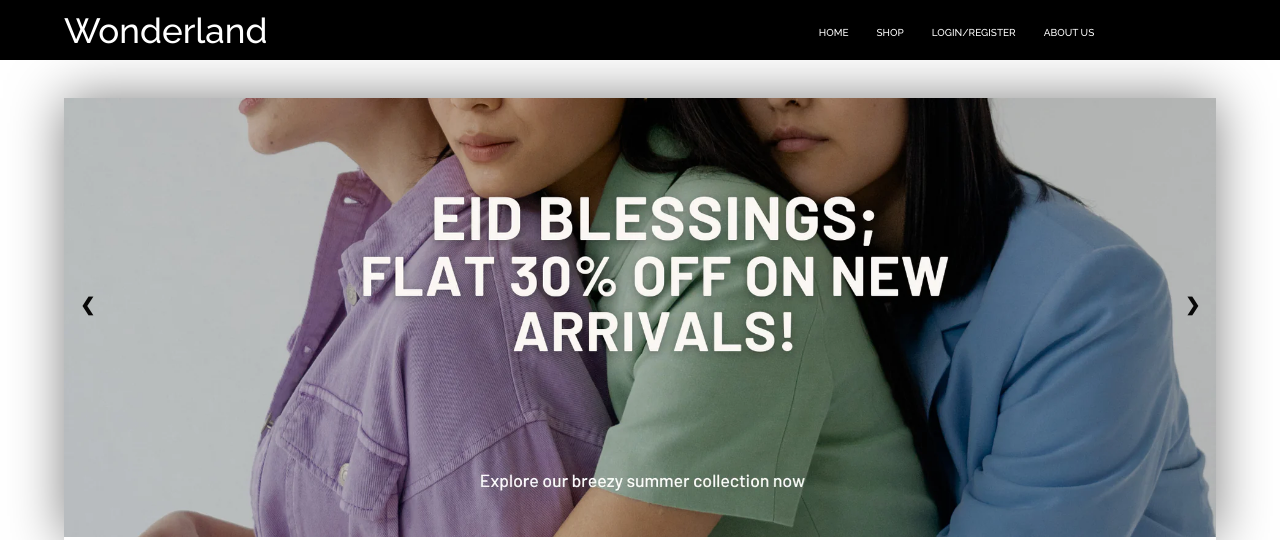
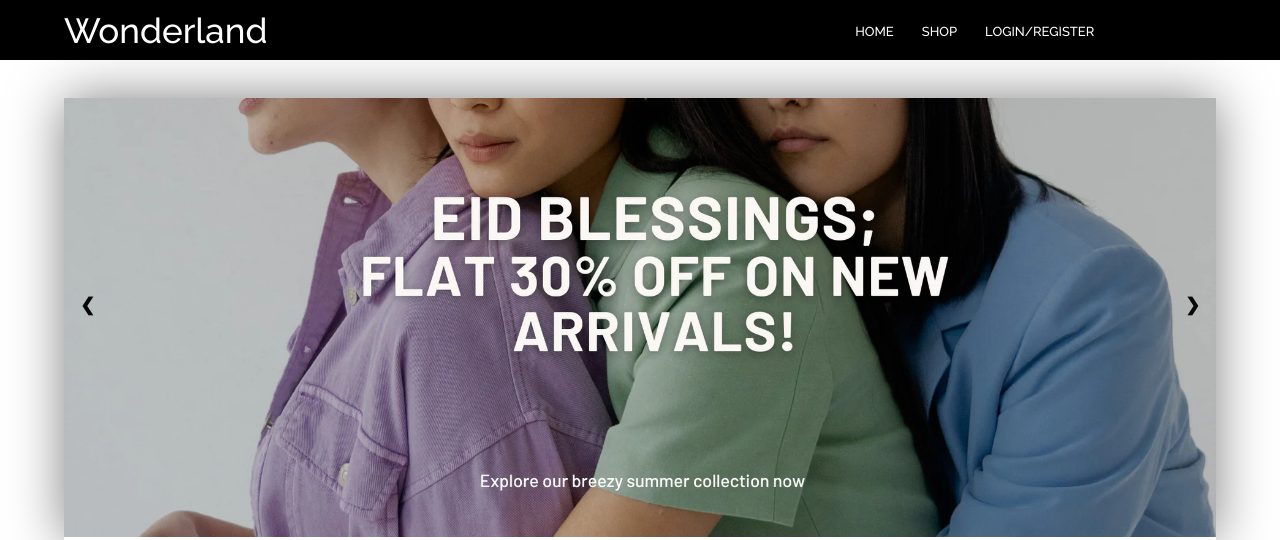
Before and after one commit to WhoAbdullahSheikh/Wonderland-Clothing, a PHP site: page /home.php in a window 1280 px wide. Shown: the top 540 px of the page. Run offline with PHP 8.4, Linux system fonts and the light colour scheme; some libraries are stand-ins or nearby versions.

Commit message:
Release v1.2

```diff
--- a/admin/adminprofile.php
+++ b/admin/adminprofile.php
@@ -172,7 +172,7 @@ $conn->close();
       position: relative;
       color: white;
       margin: 2px 14px;
-      font-size: 10px;
+      font-size: 13px;
       transition-duration: 1s;
     }
 
--- a/admin/loginscreen.php
+++ b/admin/loginscreen.php
@@ -125,7 +125,7 @@ $conn->close();
       position: relative;
       color: white;
       margin: 2px 14px;
-      font-size: 10px;
+      font-size: 13px;
       transition-duration: 1s;
 
     }
--- a/home.css
+++ b/home.css
@@ -59,7 +59,7 @@ header {
   position: relative;
   color: white;
   margin: 2px 14px;
-  font-size: 10px;
+  font-size: 13px;
   transition-duration: 1s;
 
 }
--- a/home.php
+++ b/home.php
@@ -34,7 +34,6 @@ if (isset($_SESSION['email']) && $_SESSION['email'] === 'admin@wonderland.com')
         <li>
           <a href="screens/loginscreen.php" class="under">LOGIN/REGISTER</a>
         </li>
-        <li><a href="./screens/about.html" class="under">ABOUT US</a></li>
         <?php if ($showProfileIcon): ?>
           <li>
             <a href="./admin/adminprofile.php" class="under">
--- a/screens/checkoutscreen.php
+++ b/screens/checkoutscreen.php
@@ -79,7 +79,7 @@
         position: relative;
         color: white;
         margin: 2px 14px;
-        font-size: 10px;
+        font-size: 13px;
         transition-duration: 1s;
       }
       .heading ul li a:active {
@@ -606,7 +606,6 @@
           <li><a href="../home.php" class="under">HOME</a></li>
           <li><a href="./shopscreen.php" class="under">SHOP</a></li>
           <li><a href="./loginscreen.php" class="under">LOGIN/REGISTER</a></li>
-          <li><a href="./about.html" class="under">ABOUT US</a></li>
           <li>
             <a href="#home"
               ><i class="fa fa-user" style="font-size: 20px; color: white"></i
--- a/screens/loginscreen.php
+++ b/screens/loginscreen.php
@@ -126,7 +126,7 @@ $conn->close();
       position: relative;
       color: white;
       margin: 2px 14px;
-      font-size: 10px;
+      font-size: 13px;
       transition-duration: 1s;
 
     }
@@ -708,7 +708,7 @@ $conn->close();
       <ul>
         <li><a href="../home.php" class="under">HOME</a></li>
         <li><a href="./shopscreen.php" class="under">SHOP</a></li>
-        <li><a href="./about.html" class="under">ABOUT US</a></li>
+
         <?php if ($showProfileIcon) : ?>
           <li><a href="./profilescreen.php"><i class="fa fa-user" style="font-size:20px;color: white"></i></a></li>
         <?php endif; ?>
--- a/screens/product_details.php
+++ b/screens/product_details.php
@@ -73,7 +73,7 @@
             position: relative;
             color: white;
             margin: 2px 14px;
-            font-size: 10px;
+            font-size: 13px;
             transition-duration: 1s;
         }
 
@@ -954,7 +954,6 @@
             <ul>
                 <li><a href="../home.php" class="under">HOME</a></li>
                 <li><a href="./shopscreen.php" class="under">SHOP</a></li>
-                <li><a href="./about.html" class="under">ABOUT US</a></li>
                 <?php if (isset($_SESSION['email']) && $_SESSION['email'] !== 'admin@wonderland.com'): ?>
                     <li>
                         <a href="./profilescreen.php"><i class="fa fa-user" style="font-size: 20px; color: white"></i></a>
--- a/screens/profilescreen.php
+++ b/screens/profilescreen.php
@@ -173,7 +173,7 @@
        position: relative;
        color: white;
        margin: 2px 14px;
-       font-size: 10px;
+       font-size: 13px;
        transition-duration: 1s;
      }
 
@@ -1068,7 +1068,6 @@
        <ul>
          <li><a href="../home.php" class="under">HOME</a></li>
          <li><a href="./shopscreen.php" class="under">SHOP</a></li>
-         <li><a href="./about.html" class="under">ABOUT US</a></li>
 
        </ul>
      </div>
--- a/screens/registerscreen.php
+++ b/screens/registerscreen.php
@@ -132,7 +132,7 @@ $conn->close();
       position: relative;
       color: white;
       margin: 2px 14px;
-      font-size: 10px;
+      font-size: 13px;
       transition-duration: 1s;
 
     }
@@ -1005,7 +1005,6 @@ $conn->close();
       <ul>
         <li><a href="../home.php" class="under">HOME</a></li>
         <li><a href="./shopscreen.php" class="under">SHOP</a></li>
-        <li><a href="./about.html" class="under">ABOUT US</a></li>
         <?php if ($showProfileIcon) : ?>
           <li><a href="./profilescreen.php"><i class="fa fa-user" style="font-size:20px;color: white"></i></a></li>
         <?php endif; ?>
--- a/screens/shopscreen.php
+++ b/screens/shopscreen.php
@@ -97,7 +97,7 @@ if ($conn->connect_error) {
       position: relative;
       color: white;
       margin: 2px 14px;
-      font-size: 10px;
+      font-size: 13px;
       transition-duration: 1s;
     }
 
@@ -1000,7 +1000,6 @@ if ($conn->connect_error) {
       <ul>
         <li><a href="../home.php" class="under">HOME</a></li>
         <li><a href="./loginscreen.php" class="under">LOGIN/REGISTER</a></li>
-        <li><a href="./about.html" class="under">ABOUT US</a></li>
         <?php if ($showProfileIcon): ?>
           <li>
             <a href="./profilescreen.php"><i class="fa fa-user" style="font-size: 20px; color: white"></i></a>
```
